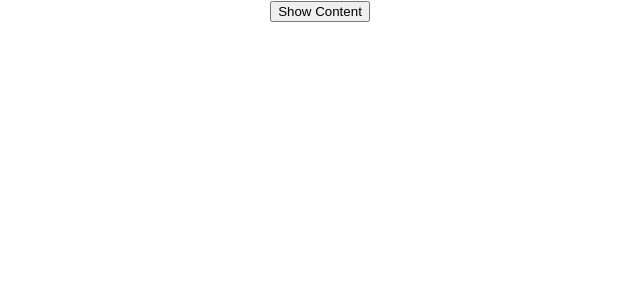
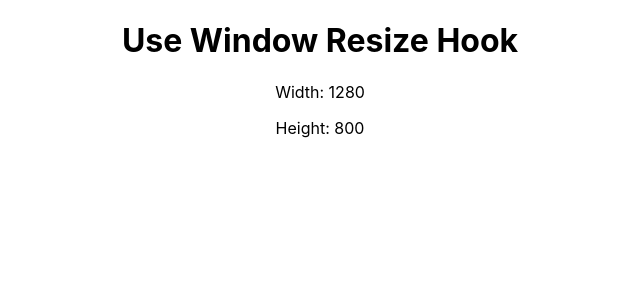
Before and after one commit to codeyoko/React2024, a React (Create React App) app in the folder my-app/: page / in a window 1280 px wide. Shown: the top 300 px of the page, without its empty margins (320-960 px from the left). Built offline with nearby package versions, Linux system fonts and the light colour scheme.

Commit message:
project02_use-window-resize

```diff
--- a/my-app/src/App.js
+++ b/my-app/src/App.js
@@ -16,6 +16,7 @@ import FeatureFlagGlobalState from './components/feature-flag/context';
 import FeatureFlags from './components/feature-flag';
 import UseFetchHookTest from './components/user-fetch-hook/test';
 import UseOnClickOutsideTest from './components/use-outside-click/test';
+import UseWindowResizeTest from './components/use-window-resize/test';
 
 function App() {
   return (
@@ -66,7 +67,10 @@ function App() {
       {/* <UseFetchHookTest /> */}
 
       {/* Use Outside Click Hook */}
-      <UseOnClickOutsideTest />
+      {/* <UseOnClickOutsideTest /> */}
+
+      {/* Use Window Resize Hook */}
+      <UseWindowResizeTest />
     </div>
   );
 }
--- /dev/null
+++ b/my-app/src/components/use-window-resize/index.jsx
@@ -0,0 +1,32 @@
+import { useLayoutEffect, useState } from "react";
+
+
+
+export default function useWindowResize() {
+
+    const [windowSize, setWindowSize] = useState({
+        width: 0,
+        height: 0
+    });
+
+    function handleResize() {
+        setWindowSize({
+            width: window.innerWidth,
+            height: window.innerHeight
+        });
+
+    }
+    useLayoutEffect(() => {
+
+        handleResize();
+
+        window.addEventListener("resize", handleResize);
+
+        return () => {
+            window.removeEventListener("resize", handleResize);
+        }
+
+    },[]);
+
+    return windowSize;
+}
--- /dev/null
+++ b/my-app/src/components/use-window-resize/test.jsx
@@ -0,0 +1,18 @@
+
+import useWindowResize from '.'
+
+
+export default function UseWindowResizeTest() {
+
+    const windowSize = useWindowResize();
+const {width, height} = windowSize;
+
+    return (
+        <div>
+            <h1>Use Window Resize Hook</h1>
+            <p>Width: {width}</p>
+            <p>Height: {height}</p>
+        </div>
+    )
+
+}
```
